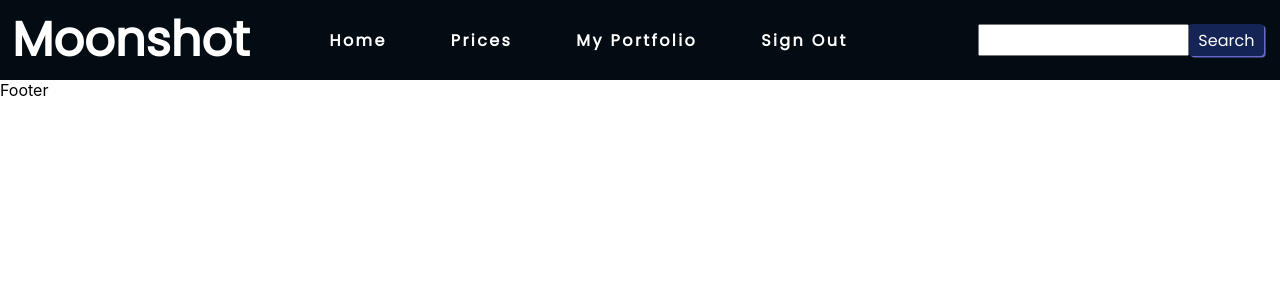
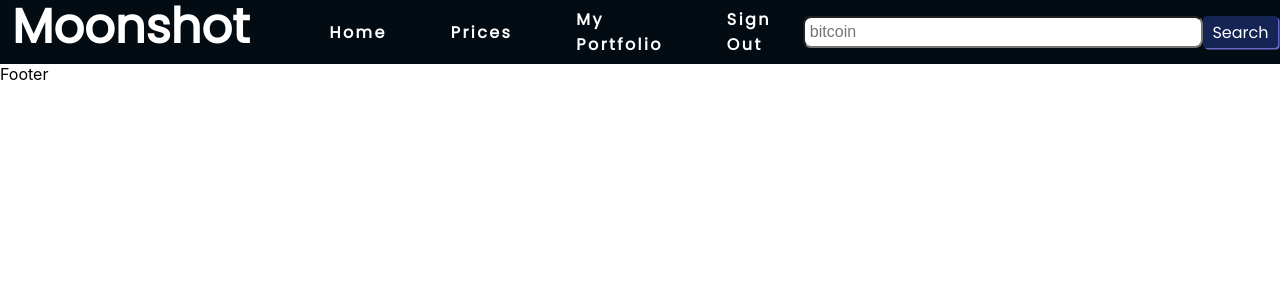
Before and after one commit to IrvHenri/moonshot, a React (Create React App) app in the folder client/: page / in a window 1280 px wide. Shown: the top 300 px of the page. Built offline with nearby package versions, Linux system fonts and the light colour scheme.

Commit message:
Made navbar mobile-responsive and implemented a very basic toggleable drop down

```diff
--- /dev/null
+++ b/client/src/components/NavLinks.css
@@ -0,0 +1,41 @@
+.nav-links{
+  display: flex;
+  align-items: center;
+  justify-content: space-between;
+  flex: 1;
+}
+.nav-links .link {
+  letter-spacing: 0.15em;
+  margin: auto 1em;
+  color: var(--primary-font-color);
+  text-decoration: none;
+  font-weight: 800;
+  padding: 1em;
+  align-self: center;
+}
+
+.nav-links .link:hover, .nav-links .link:focus{
+  transition: all 0.25s ease;
+  background-color: rgb(7, 39, 144);
+}
+
+@media screen and (max-width: 600px) {
+  .navbar .nav-left .nav-links {
+    display: none;
+  }
+  #visible{
+    position: absolute;
+    width: 100vw;
+    right: 0px;
+    top: 8vh;
+    display: flex;
+    flex-direction: column;
+    justify-content: space-between;
+    background-color: var(--primary-bg-color);
+    transition: all 0.5s ease;
+  }
+  #visible .link {
+    width: 100%;
+    text-align: center;
+  }
+}
--- /dev/null
+++ b/client/src/components/NavLinks.js
@@ -0,0 +1,26 @@
+import "./NavLinks.css"
+import {Link} from 'react-router-dom'
+import { useState } from 'react'
+
+const NavLinks = ({toggle, setToggle}) => {
+const [loggedIn, setLoggedIn] = useState(true) //We'll change this later, just a temp way to toggle for now
+const signOut = () => {
+  setLoggedIn(false)
+}
+  return <div
+  className="nav-links"
+  onClick={() => setToggle(prev => !prev)} id={toggle ? "visible" : ""}>
+    <Link to="/" className="link">Home</Link>
+    <Link to="/prices" className="link">Prices</Link>
+    <Link to="/portfolio" className="link">My Portfolio</Link>
+    {loggedIn ?
+    <Link to='/' className="link" onClick={signOut}>Sign Out</Link>
+    :
+    <>
+    <Link to="/login" className="link">Log In</Link>
+    <Link to="/signup" className="link">Sign Up</Link>
+    </>}
+  </div>
+}
+
+export default NavLinks;
--- a/client/src/components/Navbar.css
+++ b/client/src/components/Navbar.css
@@ -5,7 +5,7 @@
   background-color: var(--primary-bg-color);
   color: var(--primary-font-color);
   font-family: var(--primary-font-family);
-  height: 5em;
+  height: 8vh;
 }
 
 .nav-logo {
@@ -16,33 +16,20 @@
 }
 .navbar div{
   display: flex;
-}
-
-
-.nav-links{
-  display: flex;
-  align-items: center;
-  justify-content: space-between;
-  list-style: none;
-}
-
-.nav-links > *{
-  letter-spacing: 0.15em;
-  margin: auto 1em;
-  color: var(--primary-font-color);
-  text-decoration: none;
-  font-weight: 800;
-  padding: 1em;
-  align-self: center;
-}
-
-.nav-links > *:hover, .nav-links > *:focus{
-  transition: all 0.25s ease;
-  background-color: rgb(7, 39, 144);
+  flex: 1;
 }
 
 .nav-right{
-  margin-right: 1em;
+  margin-right: 2em;
+  align-items: center;
+  justify-content: flex-end;
+}
+
+.nav-right input{
+  height: 2em;
+  width: 25em;
+  border-radius: 8px;
+  text-indent: 5px;
 }
 
 .nav-right input:hover, .nav-right input:focus{
@@ -54,14 +41,14 @@
 }
 
 @media screen and (max-width: 600px) {
-  .nav-links > *, .navbar .nav-right{
+  .navbar .nav-right {
     display: none;
   }
 
   .navbar .burger {
     display: flex;
-    flex-direction: column;
-    width: 2.5%;
     cursor: pointer;
+    justify-content: flex-end;
+    margin-right: 1em;
   }
 }
--- a/client/src/components/Navbar.js
+++ b/client/src/components/Navbar.js
@@ -1,30 +1,19 @@
 import "./Navbar.css"
-import {Link} from 'react-router-dom'
 import { useState } from 'react'
+import NavLinks from "./NavLinks"
 const Navbar = () => {
-  const [loggedIn, setLoggedIn] = useState(true) //We'll change this later, just a temp way to toggle for now
-  const [active, setActive] = useState(null);
-  const signOut = () => {
-    setLoggedIn(false)
-  }
+  const [toggle, setToggle] = useState(false)
   return <nav className='navbar'>
     <div className='nav-left'>
     <h1 className='nav-logo'>Moonshot</h1>
-    <div className='nav-links'>
-      <Link to="/">Home</Link>
-      <Link to="/prices">Prices</Link>
-      <Link to="/portfolio">My Portfolio</Link>
-      {loggedIn ? <Link to='/' onClick={signOut}>Sign Out</Link> : <Link to="/login">Log In</Link>}
-    </div>
+      <NavLinks toggle={toggle} setToggle={setToggle} />
     </div>
     <div className='nav-right'>
-      <input type='text'/>
+      <input type='text' placeholder="bitcoin"/>
       <button>Search</button>
     </div>
-    <div className='burger'>
-      <span>---</span>
-      <span>---</span>
-      <span>---</span>
+    <div onClick={() => setToggle(prev => !prev)} className='burger'>
+      CLICK
     </div>
   </nav>
 }
```
